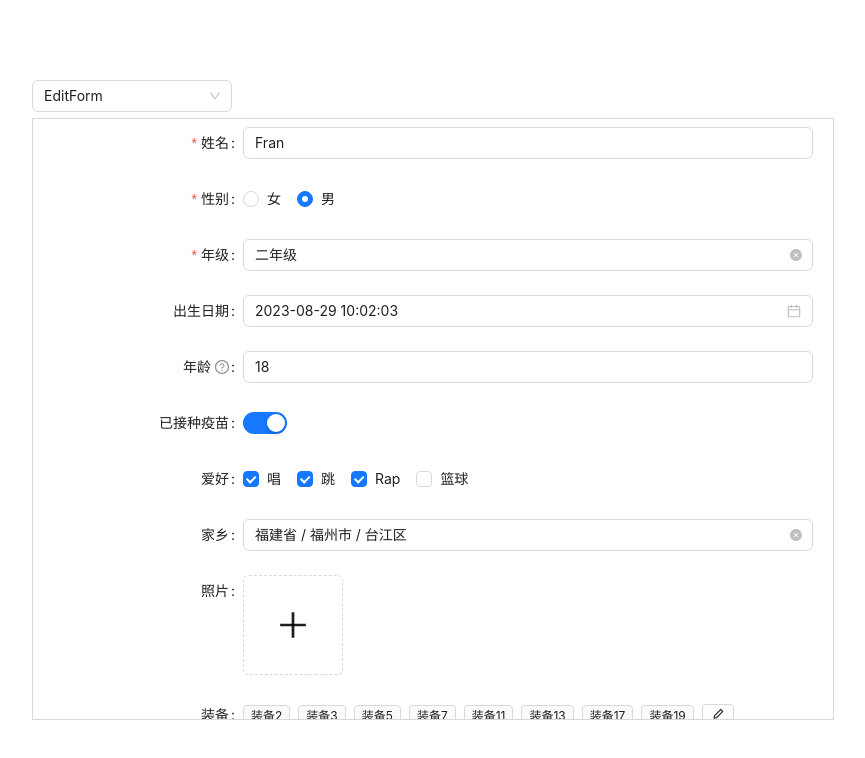
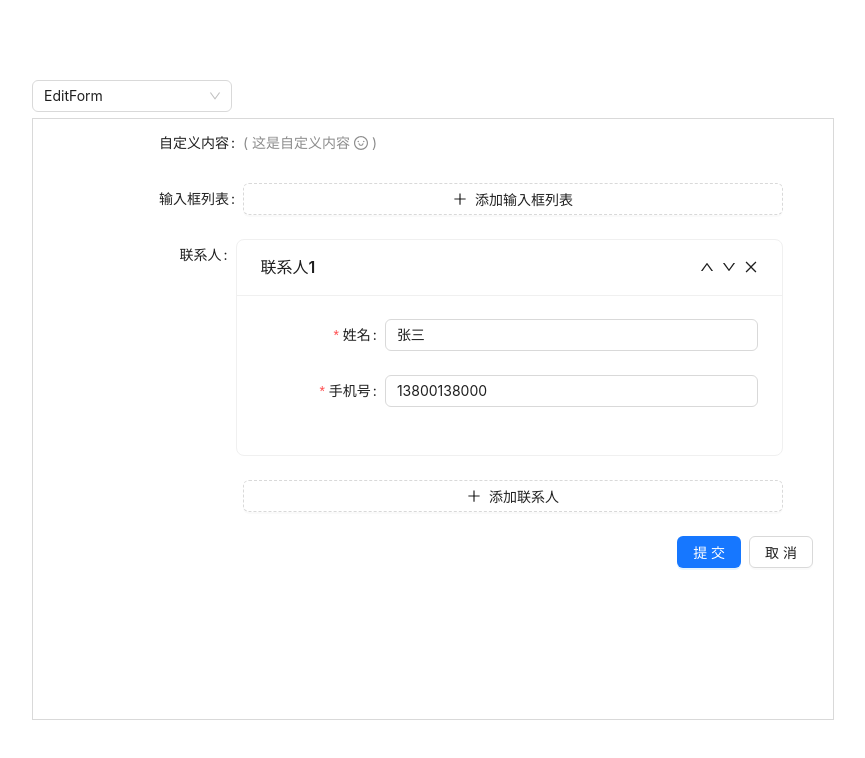
Before and after one commit to zmx0142857/react-components, a React (Vite) app: page /EditForm in a window 1280 px wide. Shown: the top 758 px of the page, without its empty margins (207-1072 px from the left). Built offline with nearby package versions, Linux system fonts and the light colour scheme.

Commit message:
支持表单组 Form.List

```diff
--- /dev/null
+++ b/src/components/EditForm/card.tsx
@@ -0,0 +1,31 @@
+import { Card, Space } from 'antd'
+import { ItemType } from '.'
+import { CloseOutlined, DownOutlined, UpOutlined } from '@ant-design/icons'
+import renderItem from './item'
+import { FC } from 'react'
+
+const FormCard: FC<{ item: ItemType }> = ({ item }) => {
+  return (
+    <Card title={item.label + (item.name + 1)}
+      extra={
+        <Space>
+          <UpOutlined onClick={() => item.operator!.move(item.name, item.name - 1)} />
+          <DownOutlined onClick={() => item.operator!.move(item.name, item.name + 1)} />
+          <CloseOutlined onClick={() => item.operator!.remove(item.name)} />
+        </Space>
+      }
+    >
+      {(item as ItemType & { items: ItemType[] }).items.map(v => renderItem({
+        ...v,
+        key: v.name,
+        name: [item.name, v.name],
+        itemProps: {
+          labelCol: { xs: { span: 24 }, sm: { span: 6 } },
+          wrapperCol: { xs: { span: 24 }, sm: { span: 18 } },
+        }
+      }))}
+    </Card>
+  )
+}
+
+export default FormCard
--- a/src/components/EditForm/index.less
+++ b/src/components/EditForm/index.less
@@ -9,4 +9,27 @@
   .ant-picker, .ant-input-number {
     width: 100%;
   }
+  .ant-form-item-row {
+    justify-content: flex-end;
+  }
+  &-list {
+    &-item {
+      display: flex;
+      align-items: center;
+      justify-content: space-between;
+      .ant-form-item {
+        flex: 1;
+      }
+    }
+    &-delete {
+      width: 30px;
+      height: 30px;
+      display: block;
+      line-height: 32px;
+      margin-bottom: 24px;
+    }
+    &-add {
+      width: calc(100% - 30px);
+    }
+  }
 }
--- a/src/components/EditForm/index.tsx
+++ b/src/components/EditForm/index.tsx
@@ -1,31 +1,40 @@
 import './index.less'
-import formItems from '../FormItems'
+import renderItem from './item'
+import type { FormRule } from 'antd'
 import type { ReactNode } from 'react'
+import type { FormListOperation } from 'antd/lib'
 import { Any } from '@/utils/types'
-import type { FormRule } from 'antd'
 import { Button, ButtonProps, Form } from 'antd'
+import { NamePath } from 'antd/es/form/interface'
+import { filter } from '@/utils'
 import { forwardRef, useImperativeHandle } from 'react'
-import { filter } from '@/utils'
+import renderList from './list'
+import classNames from 'classnames'
 
-type ItemType = {
+export type RenderType = (item: ItemType) => ReactNode
+
+export type ItemType = {
   type: string
-  name: string
-  label: string
+  name: NamePath
+  key?: string
+  label?: string
+  showLabel?: boolean
+  showDeleteBtn?: boolean
   tooltip?: ReactNode
   rules?: FormRule[]
   initialValue?: Any
   required?: boolean
   itemProps?: object
+  render?: RenderType
+  validator?: (rule: FormRule, value: string) => Promise<void>
+  operator?: FormListOperation
 }
 
-interface BtnType extends ButtonProps {
-  title: string
-}
-
-type EditFormProps = {
+export type EditFormProps = {
+  className?: string
   name?: string
   items?: ItemType[]
-  btns?: BtnType[]
+  btns?: ButtonProps[]
   onFinish?: (values: object) => void
   onCancel?: () => void
 }
@@ -41,6 +50,7 @@ export type EditFormRef = ReturnType<typeof Form.useForm>[0]
  * @param props.onCancel 取消表单
  */
 const EditForm = forwardRef(({
+  className = '',
   name = 'default',
   items = [],
   btns,
@@ -51,49 +61,33 @@ const EditForm = forwardRef(({
   const [form] = Form.useForm()
   useImperativeHandle(ref, () => form)
 
-  const renderItem = (item: ItemType) => {
-    const { type, name, label, required, tooltip, rules, initialValue, itemProps, ...props } = item
-    const V = formItems[type]
-    if (!V) {
-      console.error('invalid component type', type)
-      return null
-    }
-    return (
-      <Form.Item key={name}
-        name={name}
-        label={label}
-        required={required}
-        initialValue={initialValue}
-        valuePropName={V.valuePropName}
-        tooltip={tooltip}
-        rules={required && !rules ? [{ required: true }] : rules}
-        {...itemProps}
-      >
-        <V.component {...props} />
-      </Form.Item>
-    )
-  }
-
-  const defaultBtn: BtnType[] = [
+  btns = btns || [
     { type: 'primary', htmlType: 'submit', title: '提交' },
     { onClick: onCancel, title: '取消' },
   ]
-  btns = btns || defaultBtn
 
   const onFormFinish = async (values: object) => {
     return onFinish?.(filter(values, v => v !== undefined))
   }
 
+  const render = (item: ItemType) => {
+    if (item.type.endsWith('*')) {
+      return renderList(item)
+    }
+    return renderItem(item)
+  }
+
   return (
     <Form
-      className="c-edit-form"
+      className={classNames('c-edit-form', className)}
       form={form}
       name={name}
-      labelCol={{ span: 6 }}
-      wrapperCol={{ span: 18 }}
+      labelWrap
+      labelCol={{ xs: { span: 24 }, sm: { span: 6 } }}
+      wrapperCol={{ xs: { span: 24 }, sm: { span: 18 } }}
       onFinish={onFormFinish}
     >
-      {items.map(renderItem)}
+      {items.map(render)}
       <div className="c-edit-form-footer">
         {btns.map((btn, index) =>
           <Button key={index} {...btn}>{btn.title}</Button>
--- /dev/null
+++ b/src/components/EditForm/item.tsx
@@ -0,0 +1,39 @@
+import { Form } from 'antd'
+import type { ItemType } from '.'
+import formItems from '../FormItems'
+import FormCard from './card'
+
+const renderItem = (item: ItemType) => {
+  // eslint-disable-next-line @typescript-eslint/no-unused-vars
+  const { type, key, name, label, showLabel = true, showDeleteBtn = true, operator, required, tooltip, rules, validator, initialValue, itemProps, render, ...props } = item
+  const V = formItems[type]
+  if (!V) {
+    console.error('invalid component type', type)
+    return null
+  }
+  return (
+    <Form.Item key={key || name}
+      name={name}
+      label={showLabel && label}
+      required={required}
+      initialValue={initialValue}
+      valuePropName={V.valuePropName}
+      tooltip={tooltip}
+      // 优先级: rules > validator > required
+      rules={
+        rules ? rules :
+          validator ? [{ validator }] :
+            required ? [{ required: true }] :
+              undefined
+      }
+      {...itemProps}
+    >
+      {render ? render(item) :
+        item.type === 'Card' ? <FormCard item={item} /> :
+          <V.component {...props} />
+      }
+    </Form.Item>
+  )
+}
+
+export default renderItem
--- /dev/null
+++ b/src/components/EditForm/list.tsx
@@ -0,0 +1,46 @@
+import { Button, Form } from 'antd'
+import type { ItemType } from '.'
+import renderItem from './item'
+import { MinusCircleOutlined, PlusOutlined } from '@ant-design/icons'
+import { Any } from '@/utils/types'
+
+const renderList = (item: ItemType) => {
+  return (
+    <Form.List
+      key={item.name}
+      name={item.name}
+      initialValue={item.initialValue as Any[]}
+    >
+      {(fields, operator) => {
+        return <>
+          {fields.map(({ key, name }) => (
+            <div className="c-edit-form-list-item" key={key}>
+              {renderItem({
+                ...item,
+                type: item.type.replace(/\*$/, ''),
+                initialValue: undefined,
+                showLabel: name === 0,
+                key: String(name),
+                name,
+                operator,
+              })}
+              {item.showDeleteBtn === false || item.type === 'Card*' ? <div className="c-edit-form-list-delete" />
+                : <MinusCircleOutlined className="c-edit-form-list-delete" onClick={() => operator.remove(name)} />
+              }
+              </div>
+          ))}
+          <Form.Item label={fields.length === 0 ? item.label : ''}>
+            <Button
+              className="c-edit-form-list-add"
+              type="dashed"
+              onClick={() => operator.add()}
+              icon={<PlusOutlined />}
+            >添加{item.label}</Button>
+          </Form.Item>
+        </>
+      }}
+    </Form.List>
+  )
+}
+
+export default renderList
--- a/src/components/FormItems/ObjectInput/index.tsx
+++ b/src/components/FormItems/ObjectInput/index.tsx
@@ -29,7 +29,7 @@ const ObjectInput: FC<ObjectInputProps> = ({
   className,
   style,
   keyPrompt = {},
-  column = 3,
+  column = 1,
   disabled,
   isArray = false,
   ...otherProps
--- a/src/components/FormItems/TransferInput/index.tsx
+++ b/src/components/FormItems/TransferInput/index.tsx
@@ -1,6 +1,6 @@
 import './index.less'
 import classnames from 'classnames'
-import type { FC, ReactNode } from 'react'
+import type { FC, Key, ReactNode } from 'react'
 import type { TransferDirection } from 'antd/es/transfer'
 import { Pagination, Spin, Transfer } from 'antd'
 import { useEffect, useMemo, useState } from 'react'
@@ -20,7 +20,7 @@ type TransferInputProps = {
   initialValue?: ValueType[]
   fetch?: FetchType<ValueType>
   onSearch?: (direction: TransferDirection, value: string) => void
-  onChange?: (targetItems: ValueType[], { targetKeys, direction, moveKeys }: { targetKeys: string[], direction: TransferDirection, moveKeys: string[] }) => void
+  onChange?: (targetItems: ValueType[], { targetKeys, direction, moveKeys }: { targetKeys: Key[], direction: TransferDirection, moveKeys: Key[] }) => void
   className?: string
   showSearch?: boolean
   footer?: TransferFooter
@@ -65,7 +65,7 @@ const TransferInput: FC<TransferInputProps> = ({
     }
   }
 
-  const onChange = (targetKeys: string[], direction: TransferDirection, moveKeys: string[]) => {
+  const onChange = (targetKeys: Key[], direction: TransferDirection, moveKeys: Key[]) => {
     let newItems
     if (direction === 'right') { // right, 增加
       newItems = [
--- a/src/components/FormItems/index.tsx
+++ b/src/components/FormItems/index.tsx
@@ -1,5 +1,5 @@
 /* eslint-disable react-refresh/only-export-components */
-import type { FC } from 'react'
+import type { FC, ReactNode } from 'react'
 import { Input, InputNumber, Checkbox, Switch, Slider, Button, Typography, Radio, DatePicker, TimePicker, Cascader, ColorPicker, TreeSelect } from 'antd'
 import ImageUpload from './ImageUpload'
 import SelectInput from './SelectInput'
@@ -10,9 +10,6 @@ import CronInput from './CronInput'
 
 const { Link } = Typography
 
-const DatePickerWrap: FC = (props) => <DatePicker {...props} />
-const DateRangePicker: FC = (props) => <DatePicker.RangePicker {...props} />
-
 type FormItems = Record<string, { component: FC, valuePropName?: string }>
 
 const formItems: FormItems = {
@@ -21,28 +18,30 @@ const formItems: FormItems = {
   Cascader: { component: Cascader },
   Checkbox: { component: Checkbox.Group },
   ColorPicker: { component: ColorPicker },
-  DatePicker: { component: DatePickerWrap },
-  DateRangePicker: { component: DateRangePicker },
+  DatePicker: { component: (props) => <DatePicker {...props} /> },
+  DateRangePicker: { component: (props) => <DatePicker.RangePicker {...props} /> },
   Input: { component: Input },
   InputNumber: { component: InputNumber },
   Link: { component: Link },
   Password: { component: Input.Password },
   TextArea: { component: Input.TextArea },
   Radio: { component: Radio.Group },
-  Select: { component: SelectInput },
   Slider: { component: Slider },
   Switch: { component: Switch, valuePropName: 'checked' },
   TimePicker: { component: TimePicker },
   TimeRangePicker: { component: TimePicker.RangePicker },
   TreeSelect: { component: TreeSelect },
-  Transfer: { component: TransferInput },
   // Upload: TODO
 
   // 自制组件
+  Select: { component: SelectInput },
+  Transfer: { component: TransferInput },
   ImageUpload: { component: ImageUpload },
   Object: { component: ObjectInput },
   ListSelect: { component: ListSelect },
   Cron: { component: CronInput },
+  Custom: { component: (props) => (props as { children: ReactNode }).children },
+  Card: { component: () => null },
 }
 
 export default formItems
--- a/src/examples/components/EditForm/index.tsx
+++ b/src/examples/components/EditForm/index.tsx
@@ -1,13 +1,37 @@
 import { EditForm, type EditFormRef } from '@/components'
-import dayjs, { type Dayjs } from 'dayjs'
-import { fetchEquipments, fetchGradeOptions, hometownOptions } from './config'
+// import dayjs, { type Dayjs } from 'dayjs'
+// import { fetchEquipments, fetchGradeOptions, hometownOptions } from './config'
 import { useRef } from 'react'
+import { Typography } from 'antd'
+import { SmileOutlined } from '@ant-design/icons'
+
+const { Text } = Typography
 
 const EditFormExample = () => {
 
   const form = useRef<EditFormRef>()
 
+  const contactForm = [
+    {
+      label: '姓名',
+      name: 'name',
+      type: 'Input',
+      required: true,
+    },
+    {
+      label: '手机号',
+      name: 'phone',
+      type: 'Input',
+      required: true,
+      async validator(_: object, value: string) {
+        if (!value) throw new Error('请输入手机号')
+        if (!/^1[3-9]\d{9}$/.test(value)) throw new Error('手机号格式不正确')
+      },
+    },
+  ]
+
   const editForm = [
+    /*
     {
       label: '姓名',
       name: 'name',
@@ -115,6 +139,31 @@ const EditFormExample = () => {
       type: 'Cron',
       initialValue: '* * * 1 * ?',
     },
+    */
+    {
+      label: '自定义内容',
+      name: 'custom',
+      type: 'Custom',
+      children: (
+        <Text type="secondary">
+          ( 这是自定义内容 <SmileOutlined /> )
+        </Text>
+      )
+    },
+    {
+      label: '输入框列表',
+      name: 'inputList',
+      type: 'Input*',
+    },
+    {
+      label: '联系人',
+      name: 'contacts',
+      type: 'Card*',
+      items: contactForm,
+      initialValue: [
+        { name: '张三', phone: '13800138000' },
+      ]
+    },
   ]
 
   const onFinish = (values: object) => {
```
Also changed, not shown: src/components/FormItems/ImageUpload/index.tsx (+4 -4 lines).
